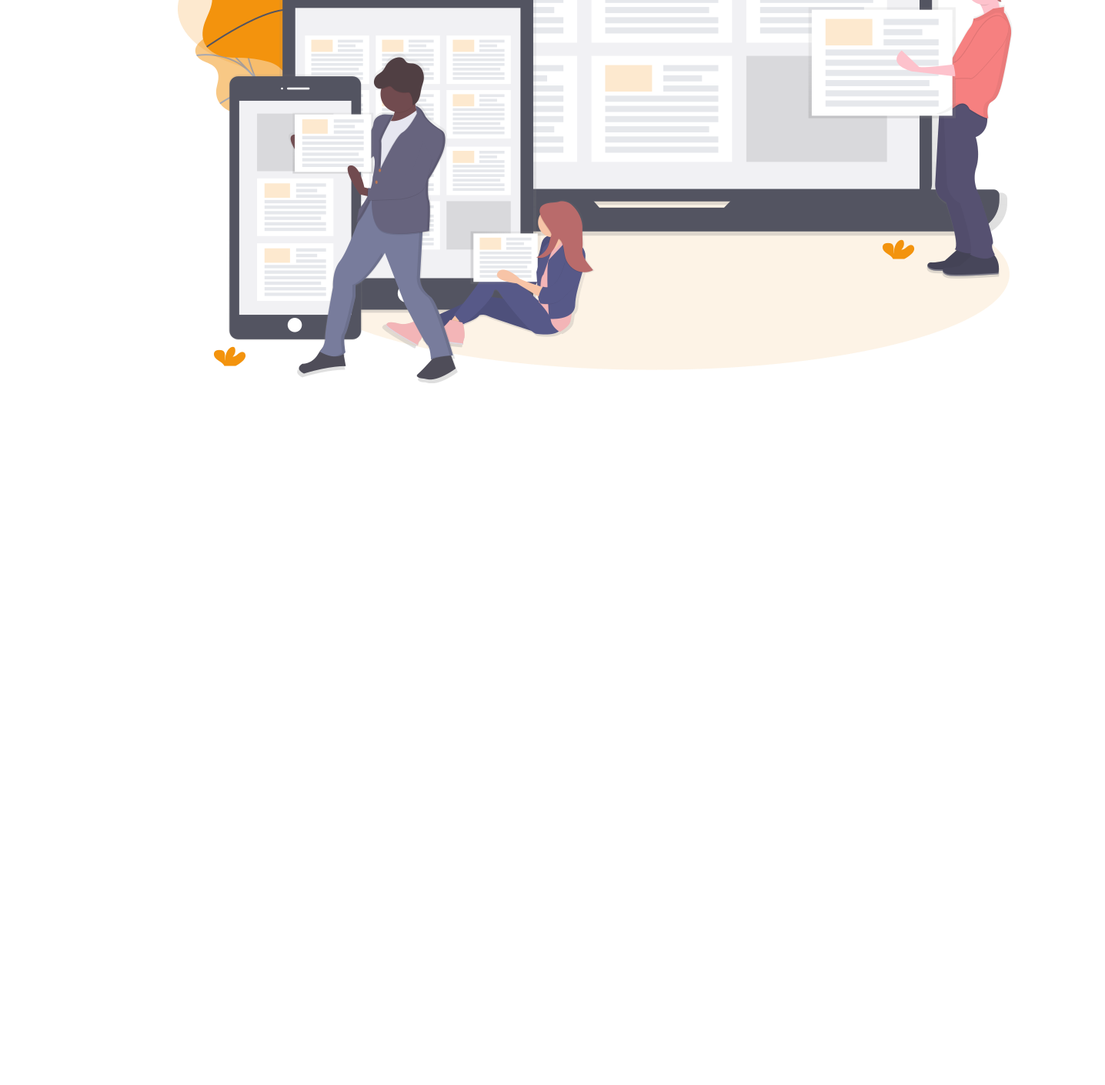
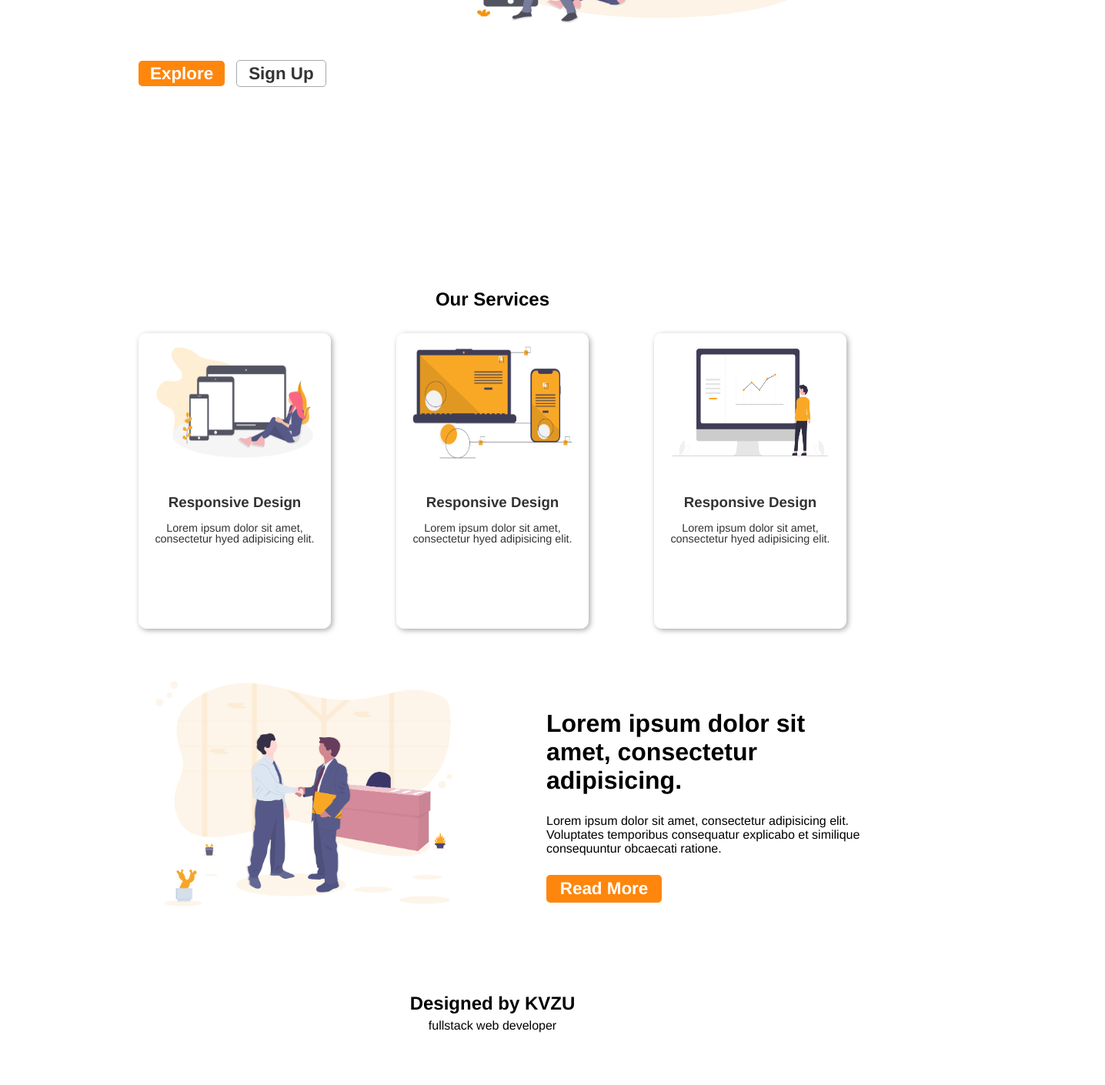
Before and after one commit to yoshiodei/simple-css-web-template, a plain HTML site: page index.html in a window 1280 px wide. Shown: the part 455-1865 px from the top of the page at 77% size, 1436 px wide, since content can reach past the window. Before the commit the page ends 1037 px from the top, so only its background shows below. Drawn offline with Linux system fonts and the light colour scheme.

Commit message:
webpage complete

```diff
--- a/css/styles.css
+++ b/css/styles.css
@@ -8,6 +8,8 @@
     margin:0;
     padding: 0;
     box-sizing: border-box;
+    font-family: helvetica;
+
 }
 
 
@@ -46,6 +48,7 @@
     font-size: 1.1rem;
     font-weight: bold;
     margin-left: 3.5rem;
+    letter-spacing: 1px;
 }
 
 .landing__list__item:last-child{
@@ -57,12 +60,143 @@
 
 .landing__main {
     display: flex;
+    padding: 80px 180px;
+    height: 70vh;
 }
 
 .landing__main__text__div{
+    display: flex;
+    flex-direction: column;
     flex: 1;
+    justify-content: space-between;
+}
+
+.landing__main__heading{
+    font-size: 2.5rem;
+    padding-top: 30px;
+    margin-bottom: 20px;
+}
+
+.landing__main__para {
+    margin-bottom: 20px;
+}
+
+.landing__main__btn1,.landing__main__btn2 {
+    font-size: 1.4rem;
+    font-weight: bold;
+    text-decoration: none;
+    padding: 4px 15px;
+    border-radius: 5px;
+}
+
+.landing__main__btn1{
+    margin-right: 15px;
+    background-color: var(--primarycolour);
+    color: var(--bgcolour);
+
+}
+
+.landing__main__btn2{
+    border: 1px solid darkgrey;
+    color: var(--fontcolour);
 }
 
 .landing__main__img__div{
     flex: 1;
 }
+
+.landing__main__img{
+    width: 550px;
+    height: 350px;
+}
+
+.services {
+    height: auto;
+    padding:0;
+}
+
+.services__heading {
+    text-align: center;
+    margin: 30px auto;
+}
+
+.services__cards{
+    display: flex;
+    justify-content: space-between;
+    padding: 0 180px;
+}
+
+.services__cards__card{
+    text-align: center;
+    height: 48vh;
+    width: 250px;
+    border-radius: 10px;
+    box-shadow: 2px 2px 7px darkgrey;
+    color: var(--fontcolour);
+    overflow: hidden;
+}
+
+.services__cards__card__img {
+    height: 180px;
+    width: 100%;
+    margin-bottom: 25px;
+}
+
+.services__cards__card__heading{
+    margin-bottom: 15px;
+}
+
+.services__cards__card__para {
+    line-height: 1;
+    font-size: 0.9rem;
+}
+
+.about {
+    display: flex;
+    padding: 40px 160px ;
+    justify-content: space-between
+}
+
+.about__img__div__img{
+    width: 470px;
+}
+
+.about__text__div{
+    padding:25px 0 0 0px;
+    width: 410px;
+    display: flex;
+    flex-direction: column;
+}
+
+.about__heading{
+    font-size: 2rem;
+    margin-bottom: 25px;
+    margin-top: 40px;
+}
+
+.about__para{
+    margin-bottom: 25px;
+}
+
+.about__btn{
+    text-decoration: none;
+    background-color: var(--primarycolour);
+    display: inline-block;
+    width: 150px;
+    text-align: center;
+    font-weight: 600;
+    font-size: 1.4rem;
+    padding: 5px 0;
+    border-radius: 5px;
+    color: var(--bgcolour);
+}
+
+.footer {
+    height: 20vh;
+    padding: 40px 100px 10px;
+    text-align: center
+}
+
+.footer__heading{
+    margin-bottom: 6px;
+}
--- a/index.html
+++ b/index.html
@@ -35,6 +35,44 @@
             </div>
         </div>
     </section>
+    <section class="services">
+        <h1 class="services__heading">
+            Our Services
+        </h1>
+        <div class="services__cards">
+            <div class="services__cards__card">
+                <img class="services__cards__card__img" src="images/img2.png" alt="">
+                <h3 class="services__cards__card__heading">Responsive Design</h3>
+                <p class="services__cards__card__para">Lorem ipsum dolor sit amet, consectetur hyed adipisicing elit.</p>
+            </div>
+            <div class="services__cards__card">
+                <img class="services__cards__card__img" src="images/img1.png" alt="">
+                <h3 class="services__cards__card__heading">Responsive Design</h3>
+                <p class="services__cards__card__para">Lorem ipsum dolor sit amet, consectetur hyed adipisicing elit.</p>
+            </div>
+            <div class="services__cards__card">
+                <img class="services__cards__card__img" src="images/img3.png" alt="">
+                <h3 class="services__cards__card__heading">Responsive Design</h3>
+                <p class="services__cards__card__para">Lorem ipsum dolor sit amet, consectetur hyed adipisicing elit.</p>
+            </div>
+        </div>
+    </section>
+    <section class="about">
+        <div class="about__img__div">
+            <img class="about__img__div__img" src="images/img4.png" alt="">
+        </div>
+        <div class="about__text__div">
+            <h1 class="about__heading">Lorem ipsum dolor sit amet, consectetur adipisicing.</h1>
+            <p class="about__para">Lorem ipsum dolor sit amet, consectetur adipisicing elit. Voluptates temporibus  consequatur explicabo et similique consequuntur obcaecati ratione.</p>
+            <a href="" class="about__btn">
+                Read More
+            </a>
+        </div>
+    </section>
+    <section class="footer">
+        <h2 class="footer__heading">Designed by KVZU</h2>
+        <p class="footer__para">fullstack web developer</p>
+    </section>
 <body>
 
 </body>
```
Also changed, not shown: images/img1.png (added), images/img2.png (added), images/img3.png (added), images/img4.png (added).
